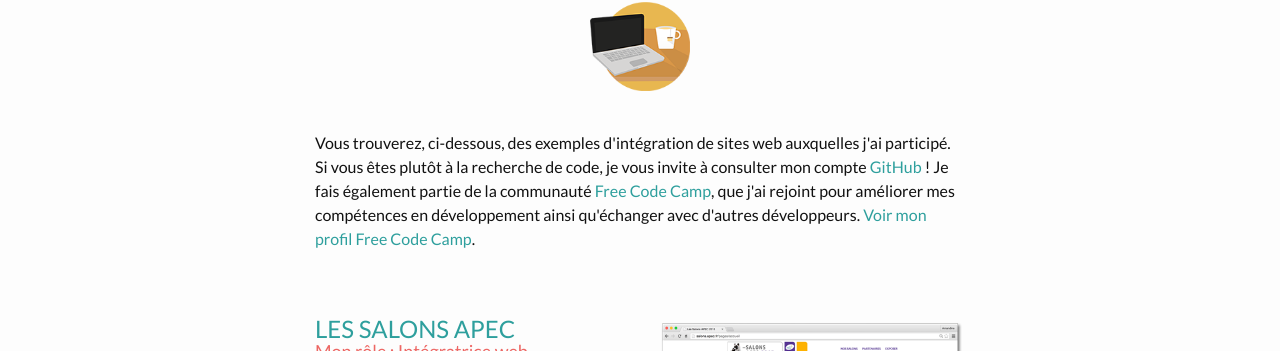
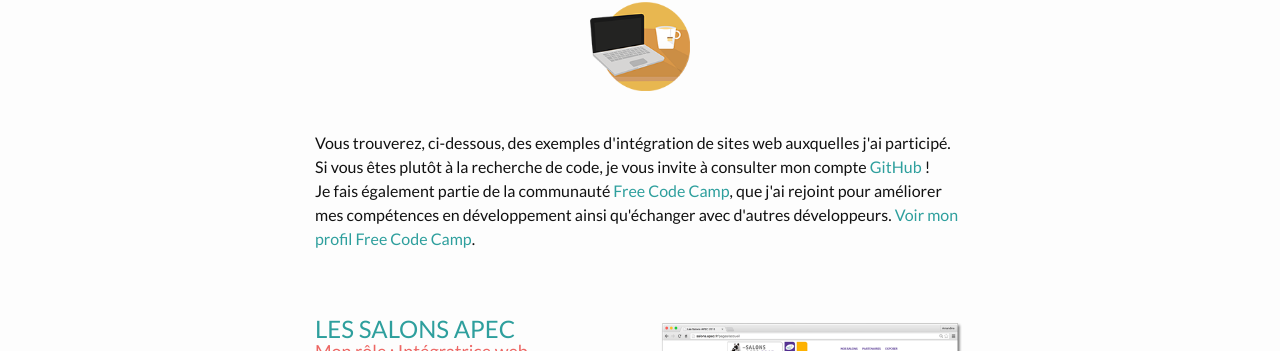
Before and after one commit to adupays/me, a Jekyll site: the page built from portfolio.md, in a window 1280 px wide. Shown: the part 120-471 px from the top of the page. Built offline with Jekyll 4.4.1, drawn with Linux system fonts in a browser that asks for light colours; nearby versions of some CDN libraries; part of the change alters nothing that is shown.

```diff
--- a/portfolio.md
+++ b/portfolio.md
@@ -14,7 +14,9 @@ order: 2
   <div class="row header-page">
     <div class="col-md-12">
       <p>
-        Vous trouverez, ci-dessous, des exemples d'intégration de sites web auxquelles j'ai participé. Si vous êtes plutôt à la recherche de code, je vous invite à consulter mon compte <a href="https://github.com/{{ site.github_username }}" target="_blank">GitHub</a> ! Je fais également partie de la communauté <a href="http://www.freecodecamp.com/">Free Code Camp</a>, que j'ai rejoint pour améliorer mes compétences en développement ainsi qu'échanger avec d'autres développeurs. <a href="http://www.freecodecamp.com/adupays">Voir mon profil Free Code Camp</a>.
+        Vous trouverez, ci-dessous, des exemples d'intégration de sites web auxquelles j'ai participé. Si vous êtes plutôt à la recherche de code, je vous invite à consulter mon compte <a href="https://github.com/{{ site.github_username }}" target="_blank">GitHub</a> !
+        <br />
+        Je fais également partie de la communauté <a href="http://www.freecodecamp.com/" target="_blank">Free Code Camp</a>, que j'ai rejoint pour améliorer mes compétences en développement ainsi qu'échanger avec d'autres développeurs. <a href="http://www.freecodecamp.com/adupays"  target="_blank">Voir mon profil Free Code Camp</a>.
       </p>
     </div>
   </div>
```
